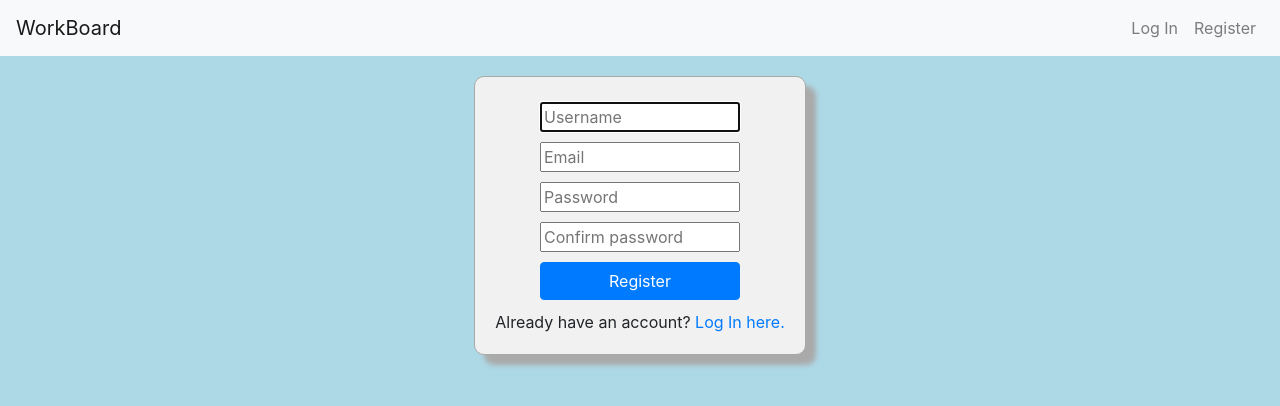
After one commit to Cody06/portfolio-django, a Django app: page /workboard/register in a window 1280 px wide. The commit adds this page. Shown: the top 406 px of the page. Run offline with Django 3.2, Linux system fonts and the light colour scheme; some libraries are stand-ins or nearby versions.

Commit message:
Refactored social and workboard

```diff
--- a/landing_page/templates/landing_page/index.html
+++ b/landing_page/templates/landing_page/index.html
@@ -96,7 +96,7 @@
 				<div class="project-container">
 					<div class="project-img">
 						<img src="{% static 'landing_page/pics/laptop_520.png' %}" width="520">
-						<img src="{% static 'landing_page/pics/workboard_414.png' %}" class="project-screenshot">
+						<img src="{% static 'landing_page/pics/social_414.png' %}" class="project-screenshot">
 					</div>
 					<div class="project-info">
 						<p class="project-title">Social Networking Platform 2021</p>
@@ -109,7 +109,7 @@
 							<li>Bootstrap</li>
 						</ul>
 						<p class="project-description">This platform allows users to create posts and follow other users. An implementation of the "like" button is also present.</p>
-						<a href="{% url 'social:index' %}" target="_blank" class="project-btn">View Social</a>
+						<a href="{% url 'social:guest-path' %}" target="_blank" class="project-btn">View Social</a>
 					</div>
 				</div>
 				<!--____________________________ Email ____________________________-->
--- a/social/static/social/social.js
+++ b/social/static/social/social.js
@@ -76,6 +76,9 @@ function send_post(event) {
 				newPost: newPost
 			})
 		})
+		.then(response => {
+			location.reload();
+		})
 	}
 }
 
--- a/social/static/social/styles.css
+++ b/social/static/social/styles.css
@@ -45,7 +45,7 @@ td { text-align: center; }
 
 .like-btn {
 	border: none;
+	outline: none !important; /* remove outline when clicking the like button */
 	padding: 0px;
-	border-radius: 25px;	/* make the button round */
 	background-color: transparent;
 }
--- a/social/templates/social/default-profile.html
+++ b/social/templates/social/default-profile.html
@@ -1,6 +1,8 @@
 <!-- This is the profile page of each user when NOT logged in -->
 {% extends "social/layout.html" %}
 {% load static %}
+
+{% block title %} - Profile {% endblock %}
 
 {% block body %}
 	<table id="profile-page-header">
--- a/social/templates/social/following.html
+++ b/social/templates/social/following.html
@@ -1,5 +1,7 @@
 {% extends "social/layout.html" %}
 {% load static %}
+
+{% block title %} - Following {% endblock %}
 
 {% block body %}
 	<h3>Posts from people you follow:</h3>
--- a/social/templates/social/layout.html
+++ b/social/templates/social/layout.html
@@ -3,7 +3,11 @@
 <!DOCTYPE html>
 <html lang="en">
     <head>
-        <title>{% block title %}Social Network{% endblock %}</title>
+        <meta charste="UTF-8">
+        <meta name="viewport" content="width=device-width, initial-scale=1.0">
+        <title>Social Network{% block title %}{% endblock %}</title>
+        <link rel="sortcut icon" href="{% static 'landing_page/pics/cm-logo.png' %}">
+
         <link rel="stylesheet" href="https://stackpath.bootstrapcdn.com/bootstrap/4.4.1/css/bootstrap.min.css" integrity="sha384-Vkoo8x4CGsO3+Hhxv8T/Q5PaXtkKtu6ug5TOeNV6gBiFeWPGFN9MuhOf23Q9Ifjh" crossorigin="anonymous">
         <link href="{% static 'Social/styles.css' %}" rel="stylesheet">
         {% block script %}
--- a/social/templates/social/login.html
+++ b/social/templates/social/login.html
@@ -1,4 +1,6 @@
 {% extends "social/layout.html" %}
+
+{% block title %} - Login {% endblock %}
 
 {% block body %}
 
--- a/social/templates/social/profile.html
+++ b/social/templates/social/profile.html
@@ -1,6 +1,8 @@
 <!-- This is the profile page of each user -->
 {% extends "social/layout.html" %}
 {% load static %}
+
+{% block title %} - Profile {% endblock %}
 
 {% block body %}
 	<table id="profile-page-header">
--- a/social/templates/social/register.html
+++ b/social/templates/social/register.html
@@ -1,4 +1,6 @@
 {% extends "social/layout.html" %}
+
+{% block title %} - Register {% endblock %}
 
 {% block body %}
 
--- a/social/urls.py
+++ b/social/urls.py
@@ -4,7 +4,6 @@ from . import views
 urlpatterns = [
     path("", views.index, name="index"),
     path('guest-path', views.guest_path, name='guest-path'),
-    path('guest-view', views.guest_view, name='guest-view'),
 
     path("login", views.login_view, name="login"),
     path("logout", views.logout_view, name="logout"),
--- a/workboard/static/workboard/styles.css
+++ b/workboard/static/workboard/styles.css
@@ -12,8 +12,8 @@ button:focus {	/* remove blue border around all buttons when clicking on them */
 	padding: 20px;
 	border: 1px solid darkgrey;
 	border-radius: 10px;
-	box-shadow: 10px 10px 5px #aaaaaa; /* h-offset v-offset blur */
-	text-align: center;	/* center all inputs in the form */
+	box-shadow: 10px 10px 5px #aaaaaa; 	/* h-offset v-offset blur */
+	text-align: center;					/* center all inputs in the form */
 	background-color: #f1f1f1;
 }
 .auth-form input {
@@ -50,7 +50,7 @@ button:focus {	/* remove blue border around all buttons when clicking on them */
 	padding: 5px;
 	border-radius: 10px;
 	box-shadow: 10px 10px 5px #aaaaaa;
-	position: fixed;		/* Need absolute since using absolute for child #close-form-btn */
+	position: fixed;		/* Need fixed since using absolute for child #close-form-btn */
 	top: 80px;
 	left: 50vw;				/* Left margin of the form is at 50% of the window */
 	margin-left: -200px;	/* The middle of the form is at the middle of the window */
@@ -139,7 +139,7 @@ button:focus {	/* remove blue border around all buttons when clicking on them */
 	border-radius: 10px;
 	box-shadow: 10px 10px 5px #aaaaaa;
 	/* Position (fixed) in the high middle of the screen on top of the document */
-	position: fixed; 	/* Need fixed since using absolute for child #close-form-btn */
+	position: fixed; 		/* Need fixed since using absolute for child #close-form-btn */
 	top: 80px;
 	left: 50vw;				/* Align the left edge of the element at 50% of the window */
 	margin-left: -200px;	/* Move left margin back the halfway mark (half-width of the element 400/2) */
--- a/workboard/templates/workboard/layout.html
+++ b/workboard/templates/workboard/layout.html
@@ -34,10 +34,10 @@
 					</li>
 				{% else %}
 					<li class="nav-item">
-						<a class="nav-link" href="{% url 'login' %}" title="Go to Login page">Log In</a>
+						<a class="nav-link" href="{% url 'workboard:login' %}" title="Go to Login page">Log In</a>
 					</li class="nav-item">
 					<li class="nav-item">
-						<a class="nav-link" href="{% url 'register' %}" title="Go to Register page">Register</a>
+						<a class="nav-link" href="{% url 'workboard:register' %}" title="Go to Register page">Register</a>
 					</li>
 				{% endif %}
 			</ul>
--- /dev/null
+++ b/workboard/templates/workboard/register.html
@@ -0,0 +1,24 @@
+{% extends 'workboard/layout.html' %}
+
+{% block title %} - Register{% endblock %}
+
+{% block body %}
+
+    {% if message %}
+        <div class="alert alert-primary" role="alert">{{ message }}</div>
+    {% endif %}
+
+	<div class="flex-container">
+		<div class="auth-form">
+			<form action="{% url 'workboard:register' %}" method="post">
+				{% csrf_token %}
+				<input type="text" autofocus name="username" placeholder="Username" required><br>
+				<input type="text" name="email" placeholder="Email"><br>
+				<input type="password" name="password" placeholder="Password" required><br>
+				<input type="password" name="confirmation" placeholder="Confirm password" required><br>
+				<input type="submit" value="Register" class="btn btn-primary">
+			</form>
+			Already have an account? <a href="{% url 'workboard:login' %}">Log In here.</a>
+		</div>
+	</div>
+{% endblock %}
--- a/workboard/urls.py
+++ b/workboard/urls.py
@@ -5,7 +5,10 @@ urlpatterns = [
 	path('', views.index, name='index'),						# normal path
 	path('guest-path', views.guest_path, name='guest-path'),		# guest path
 	path('guest-view', views.guest_view, name='guest-view'),
+
+	path('login', views.login_view, name='login'),
 	path('logout', views.logout_view, name='logout'),
+	path('register', views.register_view, name='register'),
 
 	# Index page paths
 	path('create-board', views.create_board, name="create-board"),
--- a/workboard/views.py
+++ b/workboard/views.py
@@ -15,18 +15,17 @@ from .models import Board, Column, Card
 
 # Create your views here.
 def index(request):
-	# This is the main page as per the project
-	print("- workboard index()")
-	print(request.user)
 	# Get all personal boards if user is logged in
-	logged_user = User.objects.get(pk=request.user.id)
-	personal_boards = Board.objects.filter(creator=logged_user, archived=False)
-	archived_boards = Board.objects.filter(creator=logged_user, archived=True)
-	return render(request, 'workboard/index.html', {
-		'personal_boards': personal_boards,
-		'archived_boards': archived_boards
-	})
-	#return HttpResponse("- workboard home Original")
+	if request.user.is_authenticated:
+		logged_user = User.objects.get(pk=request.user.id)
+		personal_boards = Board.objects.filter(creator=logged_user, archived=False)
+		archived_boards = Board.objects.filter(creator=logged_user, archived=True)
+		return render(request, 'workboard/index.html', {
+			'personal_boards': personal_boards,
+			'archived_boards': archived_boards
+		})
+	else:	# Redirect to the login page
+		return HttpResponseRedirect(reverse('login'))
 
 #________________________________________________________GUEST
 def guest_path(request):
@@ -40,6 +39,7 @@ def guest_path(request):
 		return HttpResponse("Guest account does not exist")
 	login(request, guest)
 	return HttpResponseRedirect(reverse('workboard:guest-view'))	# ensure we redirect to the index of workboard
+
 
 def guest_view(request):
 	if request.user.is_authenticated:
@@ -197,6 +197,7 @@ def cards(request, col_id):
 	else:
 		return JsonResponse({'error': "Cannot access cards"})
 
+#________________________________________________________DRAG AND DROP
 @csrf_exempt
 def drag_and_drop(request):
 	if request.method == 'PUT':
@@ -325,6 +326,54 @@ def drag_and_drop(request):
 	else:
 		return JsonResponse({'error': "Could not update the card's position"}, status=400)
 
+#________________________________________________________LOGIN, LOGOUT, REGSITER
+def login_view(request):
+	if request.method == 'POST':
+
+		# Attempt to sing user in
+		username = request.POST['username']
+		password = request.POST['password']
+		user = authenticate(request, username=username, password=password)
+
+		# check if authentication successful
+		if user is not None:
+			login(request, user)
+			return HttpResponseRedirect(reverse('workboard:index'))
+		else:
+			return render(request, 'workboard/login.html', {
+				'message': "Invalid username and/or password."
+			})
+	else:
+		return render(request, 'workboard/login.html')
+
+
 def logout_view(request):
 	logout(request)
-	return HttpResponseRedirect(reverse('index'))	# Redirect to landing page
+	return HttpResponseRedirect(reverse('workboard:login'))
+
+
+def register_view(request):
+	if request.method == 'POST':	# route reached via POST
+		username = request.POST['username']
+		email = request.POST['email']
+
+		# Ensure password matches confirmation
+		password = request.POST['password']
+		confirmation = request.POST['confirmation']
+		if password != confirmation:
+			return render(request, 'workboard/register.html', {
+				'message': "Passwords don't match."
+			})
+
+		# Attempt to create new user
+		try:
+			user = User.objects.create_user(username, email, password)
+			user.save()
+		except IntegrityError:
+			return render(request, 'workboard/register.html', {
+				'message': "Username already exists."
+			})
+		login(request, user)
+		return HttpResponseRedirect(reverse('workboard:index'))	# go to index page by using the named URL 'index'
+	else: 												# route reached via GET
+		return render(request, 'workboard/register.html')
```
Also changed, not shown: social/views.py (+1 -14 lines), workboard/templates/workboard/login.html (added, +21 -0 lines), db.sqlite3, landing_page/static/landing_page/pics/social_414.png (added).
